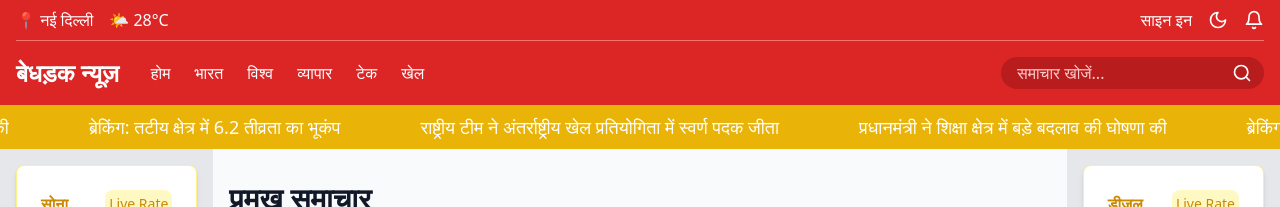
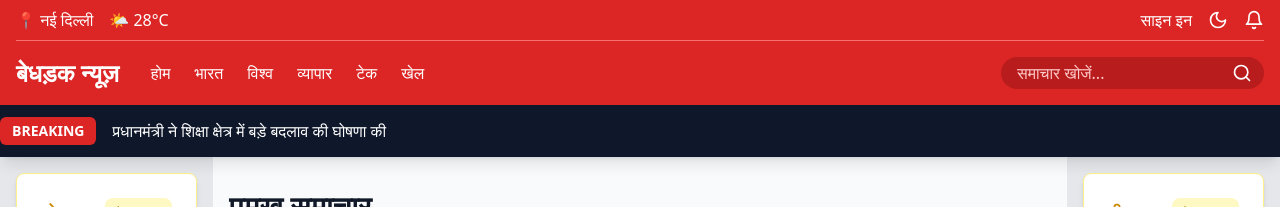
Before and after one commit to Vishnuzdubey/bedhadak-news, a React (Vite) app: page / in a window 1280 px wide. Shown: the top 207 px of the page. Built offline with nearby package versions, Linux system fonts and the light colour scheme.

Commit message:
Breaking news is made more formal

```diff
--- a/src/App.tsx
+++ b/src/App.tsx
@@ -128,6 +128,7 @@ function App() {
           <ShortsSection />
           {newsData.map((category)=>(<CategoryNews newsData={category} />))}
         </main>
+
 {/* Right Ad Space */}
         <div className="hidden lg:block w-1/6 min-h-screen bg-gray-200 p-4">
           {/* live petrol price  */}
--- a/src/components/BreakingNews.tsx
+++ b/src/components/BreakingNews.tsx
@@ -1,31 +1,49 @@
-import React, { useState } from 'react';
+import React, { useState, useEffect } from 'react';
 
 interface BreakingNewsProps {
   news: string[];
 }
 
 const BreakingNews: React.FC<BreakingNewsProps> = ({ news }) => {
-  const [scrollingPaused, setScrollingPaused] = useState(false);
+  const [currentNewsIndex, setCurrentNewsIndex] = useState(0);
+
+  useEffect(() => {
+    const timer = setInterval(() => {
+      setCurrentNewsIndex((prevIndex) =>
+        (prevIndex + 1) % news.length
+      );
+    }, 9000); // Interval remains the same
+
+    return () => clearInterval(timer);
+  }, [news]);
 
   return (
-    <div className="w-full overflow-hidden bg-yellow-500 py-2">
-
-      <div
-        className={`inline-block whitespace-nowrap text-white text-lg cursor-pointer scrollText ${
-          scrollingPaused ? "animate-none" : "animate-scroll"
-        }`}
-        onMouseEnter={() => setScrollingPaused(true)}
-        onMouseLeave={() => setScrollingPaused(false)}
-      >
-         <span className="bg-red-600 rounded-lg font-bold p-2 ">
-          Breaking News
-        </span>
-        {news.map((breakingNews)=>(<a
-          href="https://google.com"
-          className="mx-10 hover:none"
-          rel="noopener noreferrer"
-        >{breakingNews}
-        </a>))}
+    <div className="bg-slate-900 text-white py-3 shadow-lg overflow-hidden relative">
+      <div className="container mx-auto flex items-center">
+        <div className="bg-red-600 text-white px-3 py-1 rounded-md font-bold mr-4 text-sm uppercase">
+          Breaking
+        </div>
+        <div className="relative w-full h-6 overflow-hidden">
+          {news.map((item, index) => (
+            <div
+              key={index}
+              className={`absolute w-full transition-transform duration-[8500ms] ease-linear ${
+                index === currentNewsIndex
+                  ? 'translate-x-0 opacity-1000'
+                  : 'translate-x-full opacity-0'
+              }`}
+              style={{ transform: `translateX(${index === currentNewsIndex ? '0%' : '100%'})` }}
+            >
+              <a
+                href="https://example.com"
+                className="text-white hover:text-gray-300 transition-colors"
+                rel="noopener noreferrer"
+              >
+                {item}
+              </a>
+            </div>
+          ))}
+        </div>
       </div>
     </div>
   );
--- /dev/null
+++ b/src/components/NewsPage.jsx
@@ -0,0 +1,58 @@
+import React from 'react';
+
+export const NewsPage = () => {
+  // Placeholder data
+  const newsContent = {
+    title: 'कानपुर प्रेस क्लब के पूर्व महामंत्री के सम्मान में उत्तर अधिवक्ता, बोले-गाली तरीके से की गिरफ्तारी',
+    author: 'By Nitesh Mishra',
+    publishedDate: 'On 26 Nov 2024 12:36:16',
+    content: 'कानपुर, उत्तर प्रदेश। कानपुर प्रेस क्लब के पूर्व महामंत्री गिरफ्तार होने से उत्तर अधिवक्ताओं में रोष है। उत्तर अधिवक्ताओं का कहना है कि पुलिस कमीशनर कार्यालय, बोले-गाली तरीके से की गिरफ्तारी...'
+  };
+
+  const relatedPosts = [
+    {
+      title: 'Kanpur: मूंगफली में मिला देशविरोधी सामग्री, संदेह में फंसे निजी कंपनी के अधिकारी',
+      image: '/images/mungphali.jpg',
+      url: '#'
+    },
+    {
+      title: 'Diversion ROAD AHEAD CLOSED',
+      image: '/images/road-closed.jpg',
+      url: '#'
+    },
+    {
+      title: 'कानपुर: पर्यटन में दिना दिना पौंच बढ़ रहा है तो मिलेगा रोजगार',
+      image: '/images/tourism.jpg',
+      url: '#'
+    },
+    {
+      title: 'Kanpur: छह महिलाओं के सहज का नोटिस, कारोबारी को शोभा देखता रहा',
+      image: '/images/women.jpg',
+      url: '#'
+    }
+  ];
+
+  return (
+    <div className="container mx-auto py-8">
+      <div className="news-content">
+        <h1 className="text-2xl font-bold mb-4">{newsContent.title}</h1>
+        <p className="text-gray-500 mb-4">{newsContent.author}</p>
+        <p className="text-gray-500 mb-4">{newsContent.publishedDate}</p>
+        <p>{newsContent.content}</p>
+      </div>
+      <div className="related-posts mt-8">
+        <h2 className="text-xl font-bold mb-4">Related Posts</h2>
+        <div className="grid grid-cols-2 sm:grid-cols-4 gap-4">
+          {relatedPosts.map((post, index) => (
+            <a key={index} href={post.url} className="block">
+              <img src={post.image} alt={post.title} className="mb-2" />
+              <p className="text-sm">{post.title}</p>
+            </a>
+          ))}
+        </div>
+      </div>
+    </div>
+  );
+};
+
+// export default NewsPage;
```
